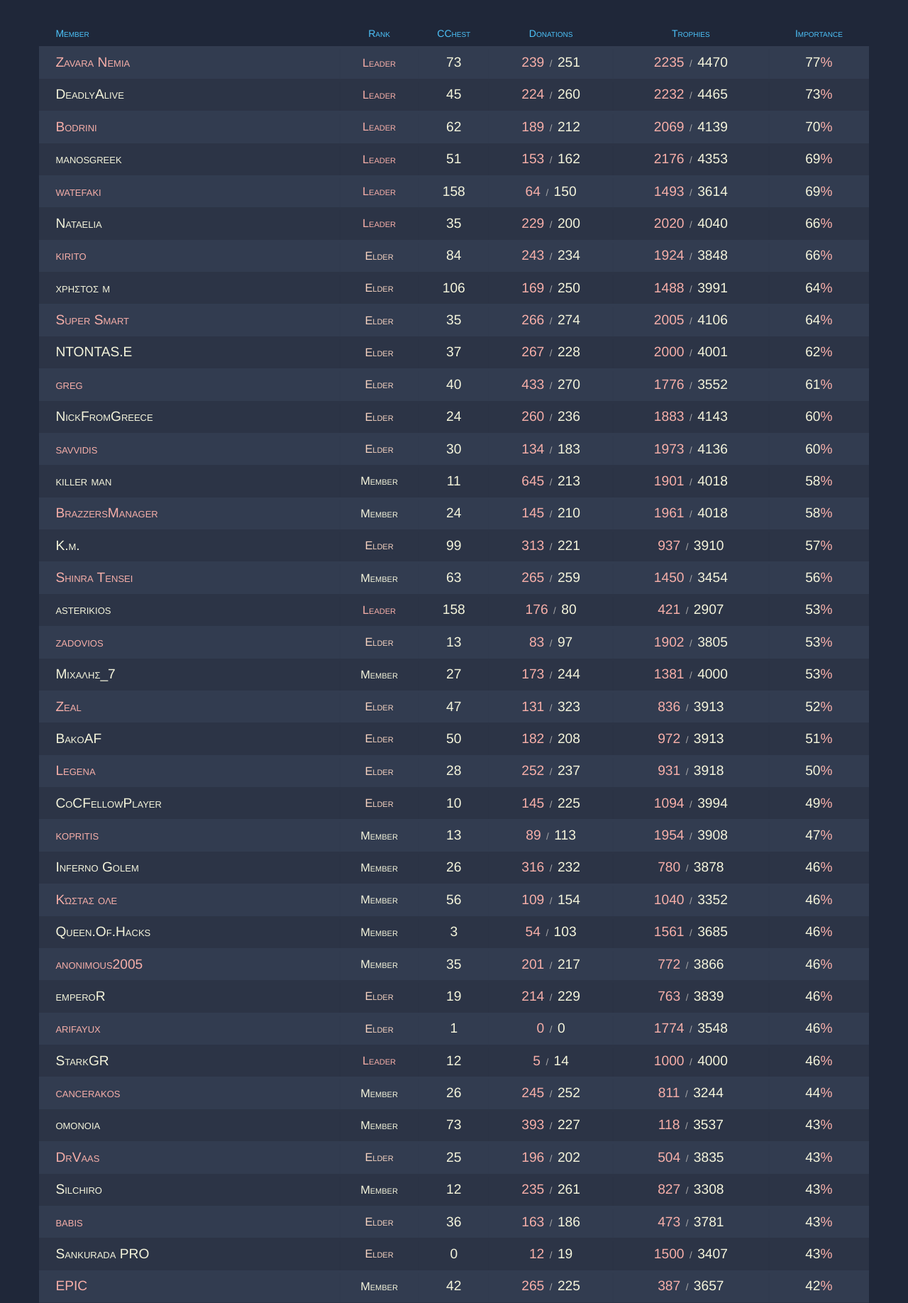
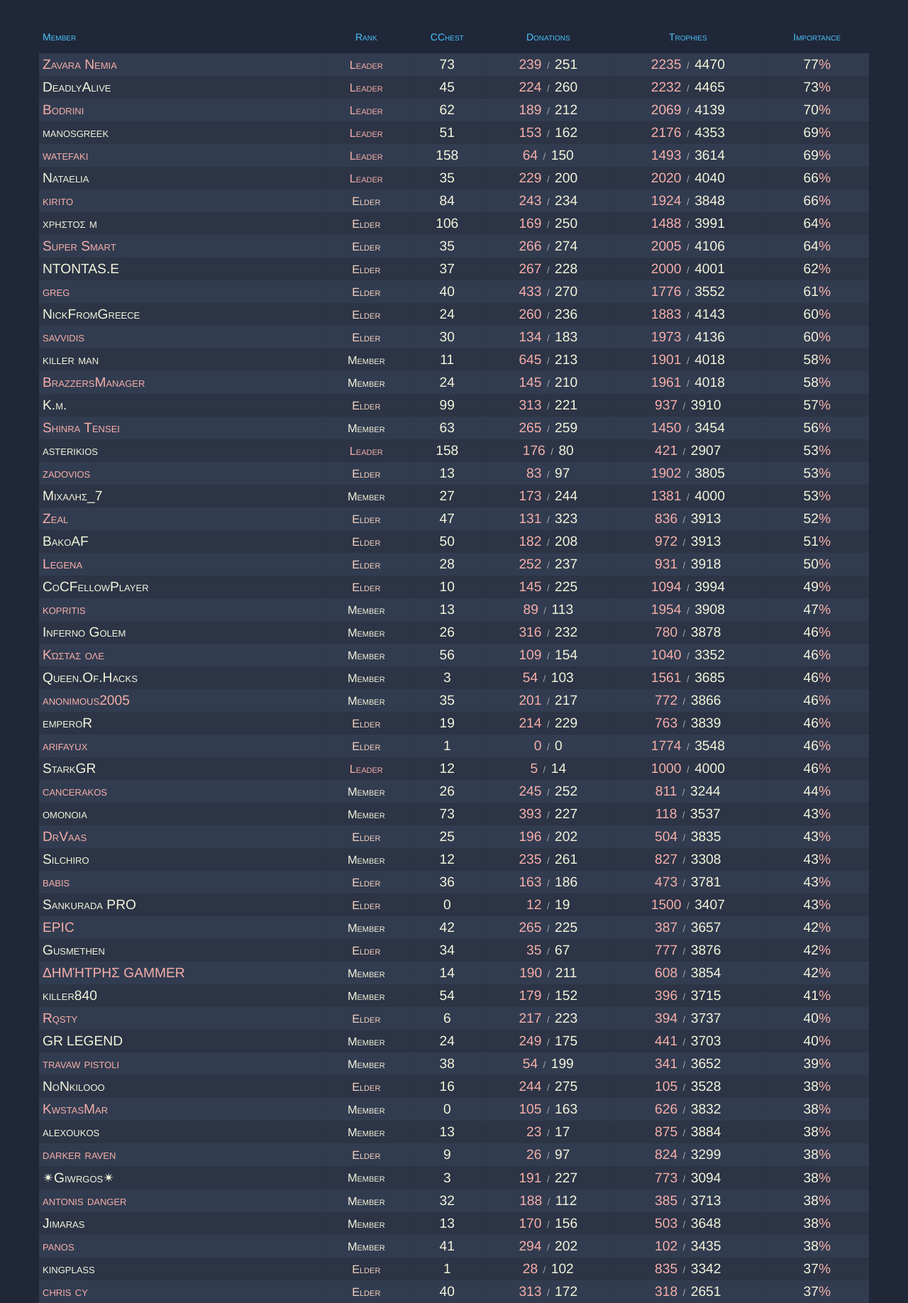
Before and after one commit to rtSketo/Sakura, a PHP site: page / in a window 1280 px wide. Shown: the part 52-1888 px from the top of the page at 71% size. Run offline with PHP 8.4, Linux system fonts and the light colour scheme; data comes from the database, SQL or seed files in the repository; some libraries are stand-ins or nearby versions.

Commit message:
Hell yeah!

```diff
--- a/index.php
+++ b/index.php
@@ -21,7 +21,8 @@
             </div>
         </div>
     </div>
-    <table class="container stato">
+    <div class="table-responsive">
+    <table class="container stato table-condensed">
         <thead>
             <tr>
                 <th>
@@ -71,6 +72,7 @@
 
         </tbody>
     </table>
+    </div>
 </body>
 <script>
     var yo = 0;
--- a/style.css
+++ b/style.css
@@ -279,6 +279,12 @@
             color: #f5d2c0;
         }
 
+.table-condensed {
+    border: none;
+}
+.table-responsive {
+    border: none;
+}
 tr.deleted * {
     color:gray !important;
 }
```
Also changed, not shown: 1 other file.
